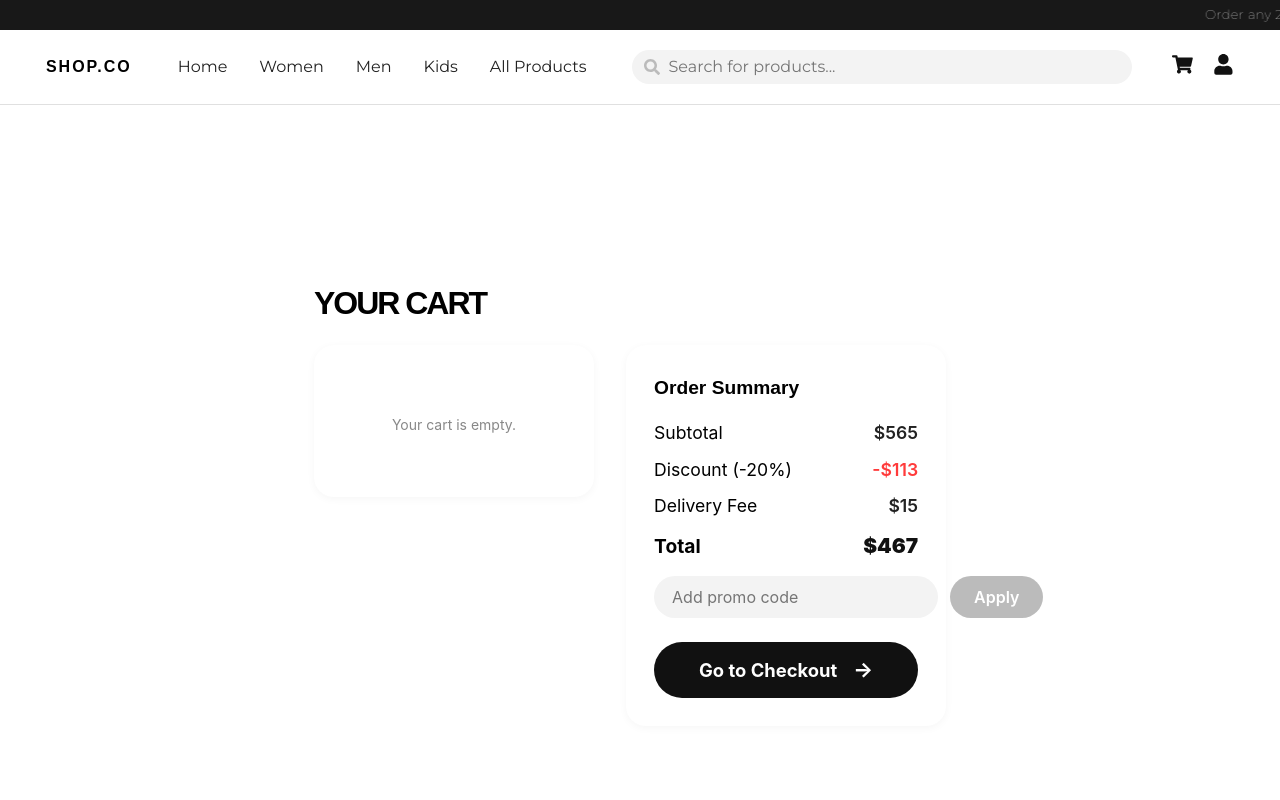
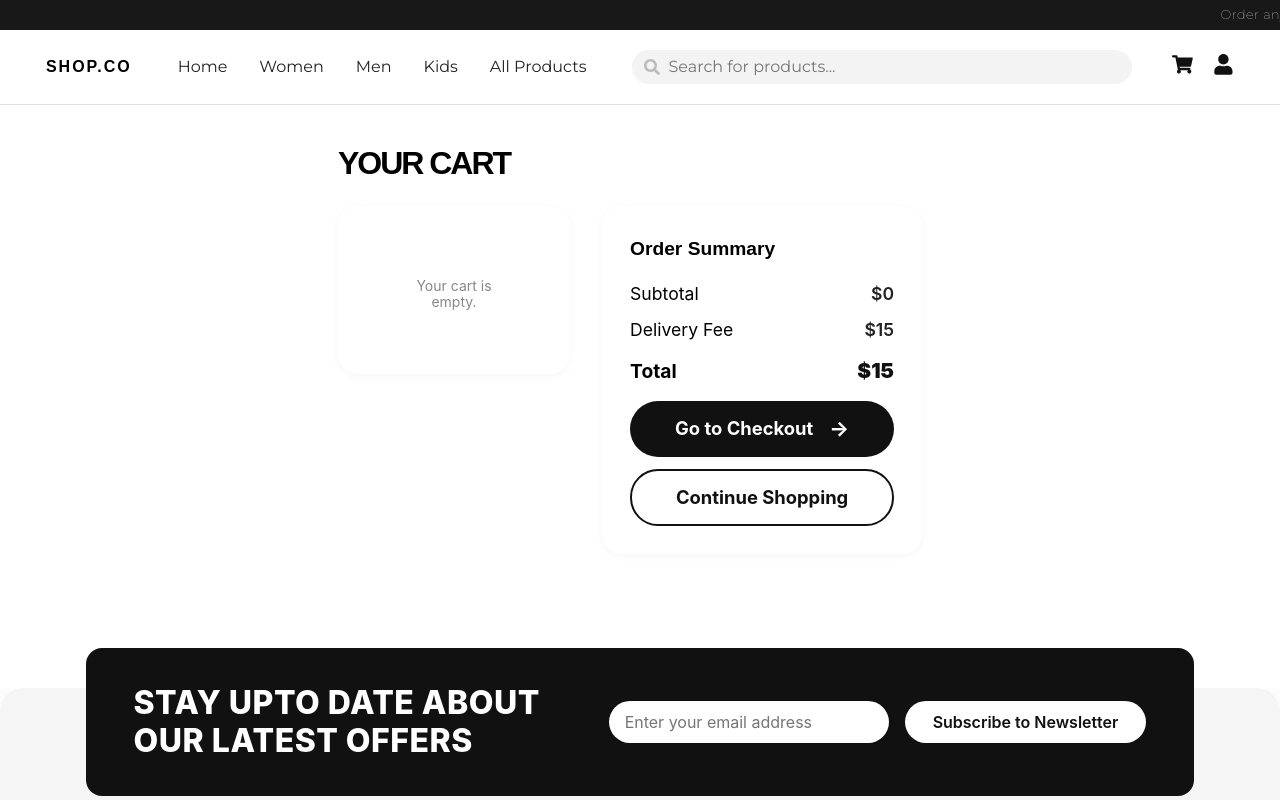
Before and after one commit to kisa-fatima/ecommerce-website, a React (Create React App) app: page /cart in a window 1280 px wide. Shown: the top 800 px of the page. Built offline with nearby package versions, Linux system fonts and the light colour scheme; a web font is replaced by a local one.

Commit message:
cart done

```diff
--- a/src/App.js
+++ b/src/App.js
@@ -42,7 +42,7 @@ function AppContent() {
         <Route path="/gym" element={<Gym />} />
         <Route path="/cart" element={<CartPage />} />
         <Route
-          path="/admin-dashboard/*"
+          path="/admin/*"
           element={
             <ProtectedRoute>
               <AdminPanel />
--- a/src/components/CartCards.js
+++ b/src/components/CartCards.js
@@ -10,7 +10,15 @@ const CartCards = ({ item, onQtyChange, onRemove }) => {
         <div className="cart-card-title">{item.name}</div>
         <div className="cart-card-meta">Size: {item.size}</div>
         <div className="cart-card-meta">Color: {item.color}</div>
-        <div className="cart-card-price">${item.price}</div>
+        <div className="cart-card-price">
+          ${item.price}
+          {item.discountFlag && (
+            <>
+              <span className="old-price" style={{marginLeft:8}}>${item.originalPrice}</span>
+              <span className="discount" style={{marginLeft:4, color:'#ff3b3b'}}>-{item.discountPercentage}%</span>
+            </>
+          )}
+        </div>
       </div>
       <div className="cart-card-actions">
         <div className="cart-card-qty">
--- a/src/components/Header.js
+++ b/src/components/Header.js
@@ -3,11 +3,9 @@ import { NavLink, Link } from 'react-router-dom';
 import { FaShoppingCart, FaUser, FaSearch, FaBars } from 'react-icons/fa';
 import { Drawer, Menu } from 'antd';
 import '../styles/Global.css';
-import ProfileDropdown from './ProfileDropdown';
 
 function Header() {
   const [drawerVisible, setDrawerVisible] = useState(false);
-  const isLoggedIn = true; // Simulate logged-in state
 
   const showDrawer = () => setDrawerVisible(true);
   const closeDrawer = () => setDrawerVisible(false);
--- a/src/components/OrderSum.js
+++ b/src/components/OrderSum.js
@@ -1,11 +1,14 @@
 import React from 'react';
 import '../styles/OrderSum.css';
+import { useNavigate } from 'react-router-dom';
+import { useSelector } from 'react-redux';
 
 const OrderSum = () => {
-  const subtotal = 565;
-  const discount = 113;
+  const cart = useSelector(state => state.cart.items);
+  const subtotal = cart.reduce((sum, item) => sum + item.price * item.quantity, 0);
   const delivery = 15;
-  const total = subtotal - discount + delivery;
+  const total = subtotal + delivery;
+  const navigate = useNavigate();
 
   return (
     <div className="order-summary-box">
@@ -15,10 +18,6 @@ const OrderSum = () => {
         <span className="order-summary-value">${subtotal}</span>
       </div>
       <div className="order-summary-row">
-        <span>Discount (-20%)</span>
-        <span className="order-summary-discount">-${discount}</span>
-      </div>
-      <div className="order-summary-row">
         <span>Delivery Fee</span>
         <span className="order-summary-value">${delivery}</span>
       </div>
@@ -26,11 +25,8 @@ const OrderSum = () => {
         <span>Total</span>
         <span className="order-summary-total-value">${total}</span>
       </div>
-      <div className="order-summary-promo-row">
-        <input className="order-summary-promo-input" placeholder="Add promo code" disabled />
-        <button className="order-summary-promo-btn" disabled>Apply</button>
-      </div>
       <button className="order-summary-checkout-btn">Go to Checkout <span className="arrow">→</span></button>
+      <button className="order-summary-continue-btn" onClick={() => navigate('/')}>Continue Shopping</button>
     </div>
   );
 };
--- a/src/index.js
+++ b/src/index.js
@@ -8,13 +8,15 @@ import "slick-carousel/slick/slick.css";
 import "slick-carousel/slick/slick-theme.css";
 import { Provider } from 'react-redux';
 import store from './store/store';
-
+import { ToastContainer } from 'react-toastify';
+import 'react-toastify/dist/ReactToastify.css';
 
 const root = ReactDOM.createRoot(document.getElementById('root'));
 root.render(
   <Provider store={store}>
     <React.StrictMode>
       <App />
+      <ToastContainer />
     </React.StrictMode>
   </Provider>
 );
--- a/src/pages/ProductPage.js
+++ b/src/pages/ProductPage.js
@@ -5,6 +5,8 @@ import Breadcrumbs from '../components/Breadcrumbs';
 import { getCategoryPathById, getCategoryPathIdsById } from '../services/databaseFunctions';
 import { useDispatch } from 'react-redux';
 import { addToCart } from '../store/cartSlice';
+import { toast } from 'react-toastify';
+import 'react-toastify/dist/ReactToastify.css';
 
 const isMobile = () => window.innerWidth <= 900;
 
@@ -99,16 +101,26 @@ const ProductPage = () => {
     { name: product.name, link: '' }
   ];
 
+  const getDiscountedPrice = (price, discountFlag, discountPercentage) => {
+    if (!discountFlag) return price;
+    return Math.round(price * (1 - discountPercentage / 100));
+  };
+
   const handleAddToCart = () => {
+    const discountedPrice = getDiscountedPrice(product.price, product.discountFlag, product.discountPercentage);
     dispatch(addToCart({
       id: product.id,
       name: product.name,
-      price: product.price,
+      price: discountedPrice,
+      originalPrice: product.price,
+      discountFlag: product.discountFlag,
+      discountPercentage: product.discountPercentage,
       image: product.thumbnail,
       size: selectedSize,
       color: colors[selectedColor],
       quantity,
     }));
+    toast.success('Added to cart!', { position: 'top-right', autoClose: 2000 });
   };
 
   return (
@@ -186,7 +198,14 @@ const ProductPage = () => {
               <span>{quantity}</span>
               <button onClick={() => setQuantity(q => q + 1)}>+</button>
             </div>
-            <button className="add-to-cart-btn" onClick={handleAddToCart}>Add to Cart</button>
+            <button
+              className="add-to-cart-btn"
+              onClick={handleAddToCart}
+              disabled={!product.inStock}
+              style={!product.inStock ? { background: '#bbb', color: '#fff', cursor: 'not-allowed' } : {}}
+            >
+              {product.inStock ? 'Add to Cart' : 'Out of Stock'}
+            </button>
           </div>
         </div>
       </div>
--- a/src/styles/CartPage.css
+++ b/src/styles/CartPage.css
@@ -1,12 +1,12 @@
 .cart-page-container {
   display: flex;
   flex-direction: column;
-  justify-content: center;
+  justify-content: flex-start;
   align-items: center;
-  gap: 32px;
-  padding: 32px 0;
+  gap: 12px;
+  padding: 40px 0 24px 0;
   background: #fff;
-  min-height: 100vh;
+  min-height: 0;
 }
 
 .cart-title {
--- a/src/styles/OrderSum.css
+++ b/src/styles/OrderSum.css
@@ -105,3 +105,26 @@
   font-size: 1.3rem;
   margin-left: 8px;
 }
+
+.order-summary-continue-btn {
+  width: 100%;
+  background: #fff;
+  color: #111;
+  border: 2px solid #111;
+  border-radius: 28px;
+  padding: 16px 0;
+  font-size: 1.15rem;
+  font-weight: 700;
+  margin-top: 12px;
+  cursor: pointer;
+  transition: background 0.2s, color 0.2s;
+  display: flex;
+  align-items: center;
+  justify-content: center;
+  gap: 8px;
+}
+
+.order-summary-continue-btn:hover {
+  background: #f3f3f3;
+  color: #111;
+}
```
